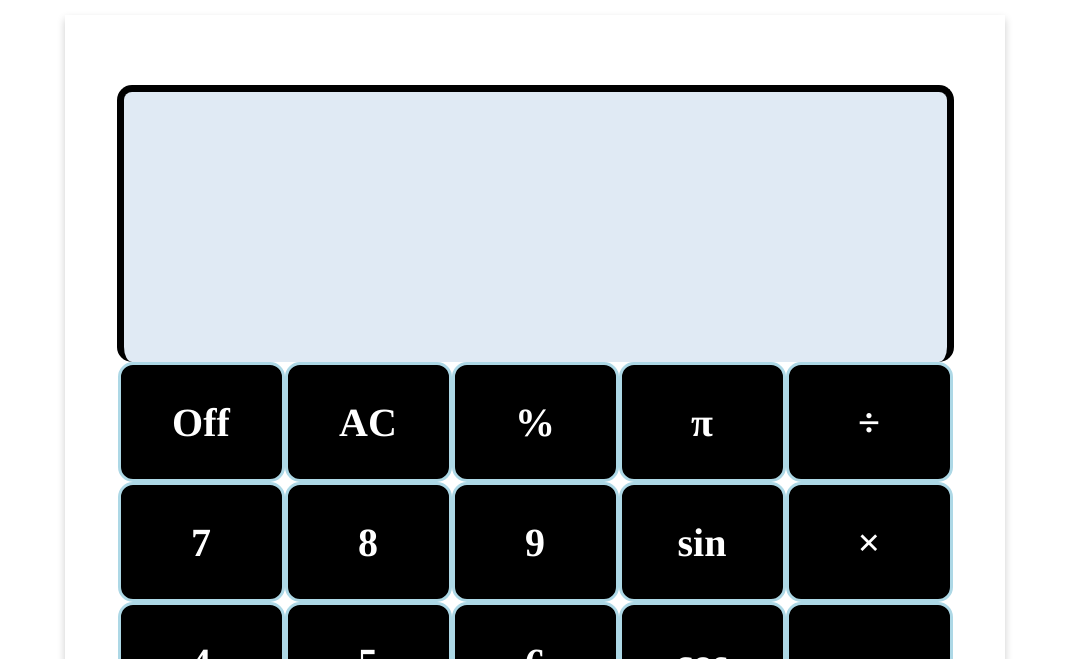
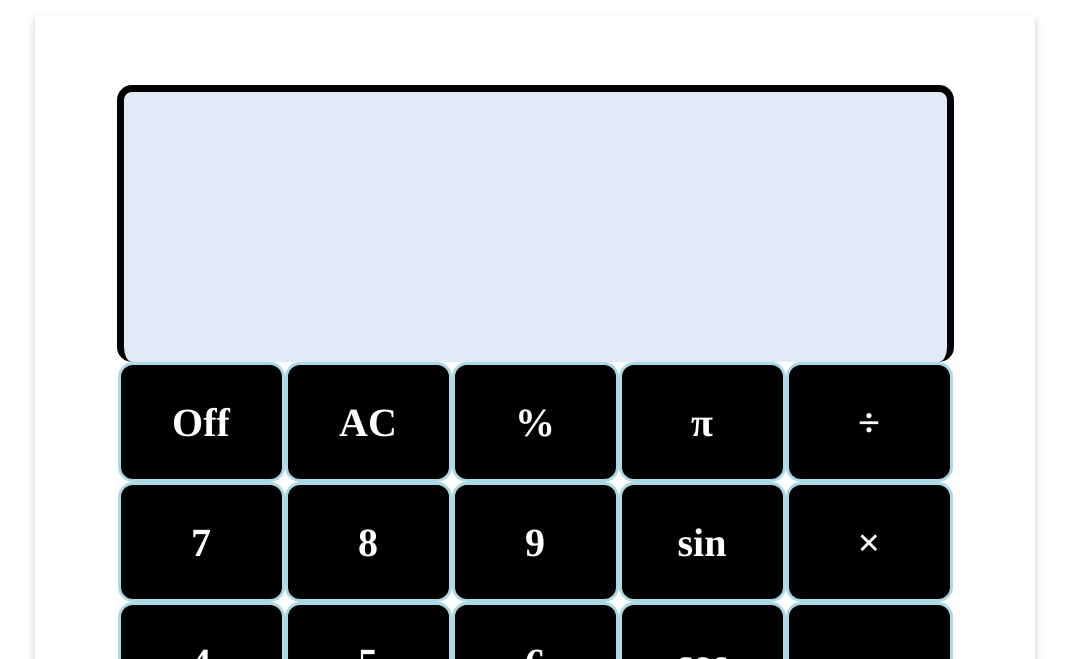
Before and after one commit to ikramulhasanrakib/sc-calc, a plain HTML site: page index.html in a window 1280 px wide. Shown: the part 141-800 px from the top of the page, without its empty margins (105-1174 px from the left). Drawn offline with Linux system fonts and the light colour scheme.

Commit message:
Update style.css

```diff
--- a/style.css
+++ b/style.css
@@ -20,7 +20,7 @@ font-size:45px;
 text-align:center ;
 font-size:0;
 margin:0 auto;
-max-width:940px ;
+max-width:1000px ;
 box-shadow:0 4px 8px 0 rgba(0,0,0,.2);
 padding:70px 0 80px 0;
 }
```
